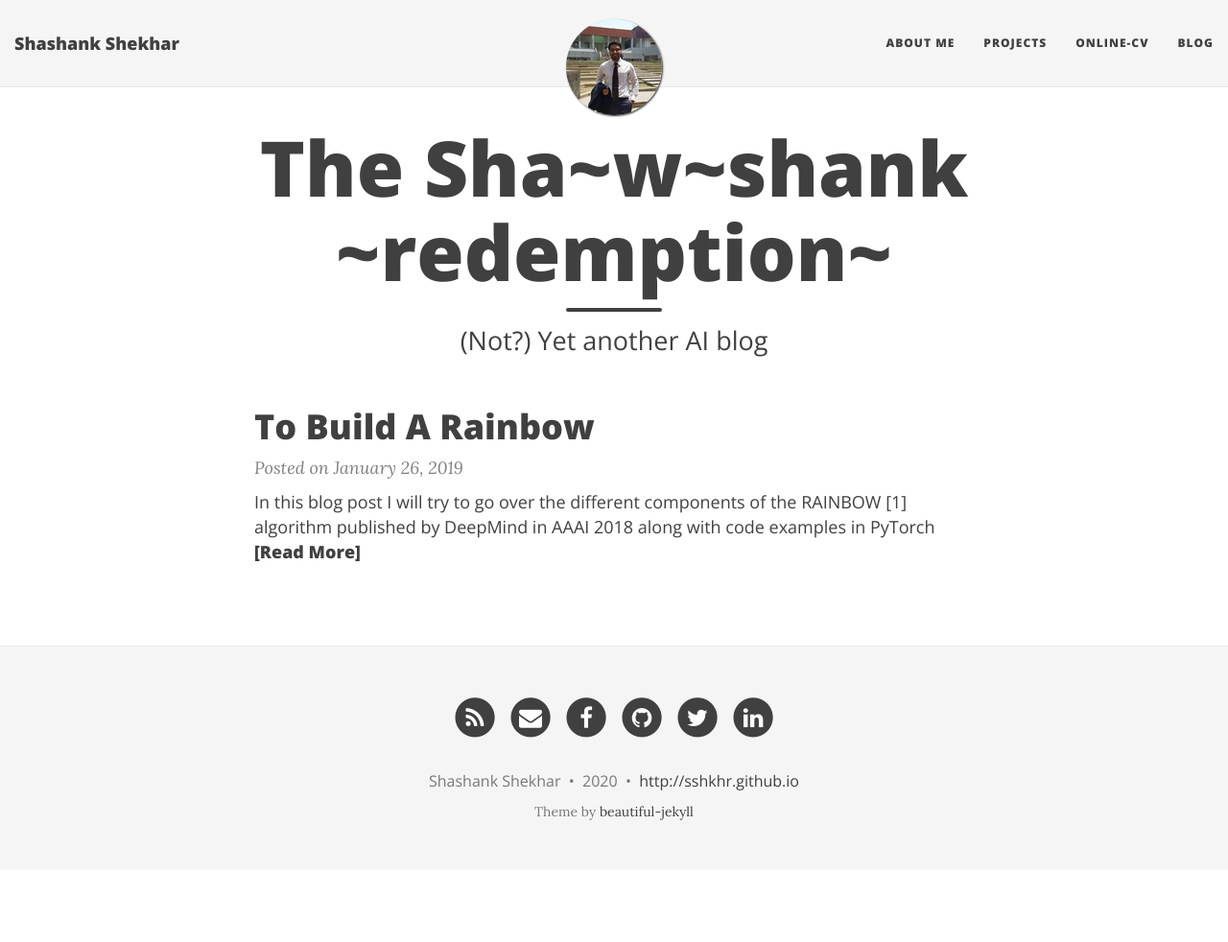
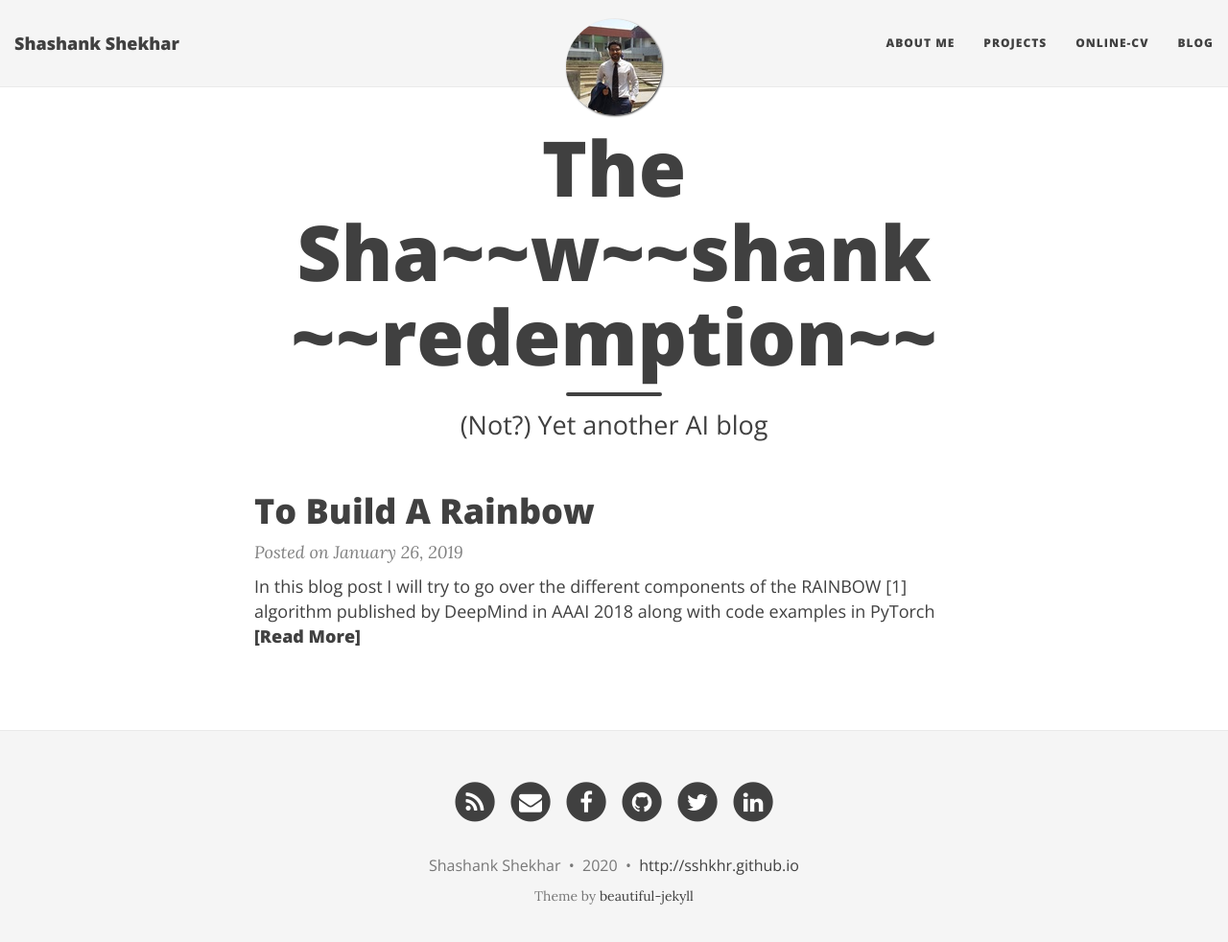
Before and after one commit to sshkhr/sshkhr.github.io, a Jekyll site: the page built from index.html, in a window 1280 px wide and 995 px high. Shown: the top 982 px of the window at 96% size. Built offline with Jekyll 4.4.1, drawn with Linux system fonts in a browser that asks for light colours; nearby versions of some CDN libraries; the list of posts is cut into pages by our own code.

```diff
--- a/index.html
+++ b/index.html
@@ -1,6 +1,6 @@
 ---
 layout: page
-title: The Sha~w~shank ~redemption~
+title: The Sha~~w~~shank ~~redemption~~
 subtitle: (Not?) Yet another AI blog
 use-site-title: true
 ---
```
